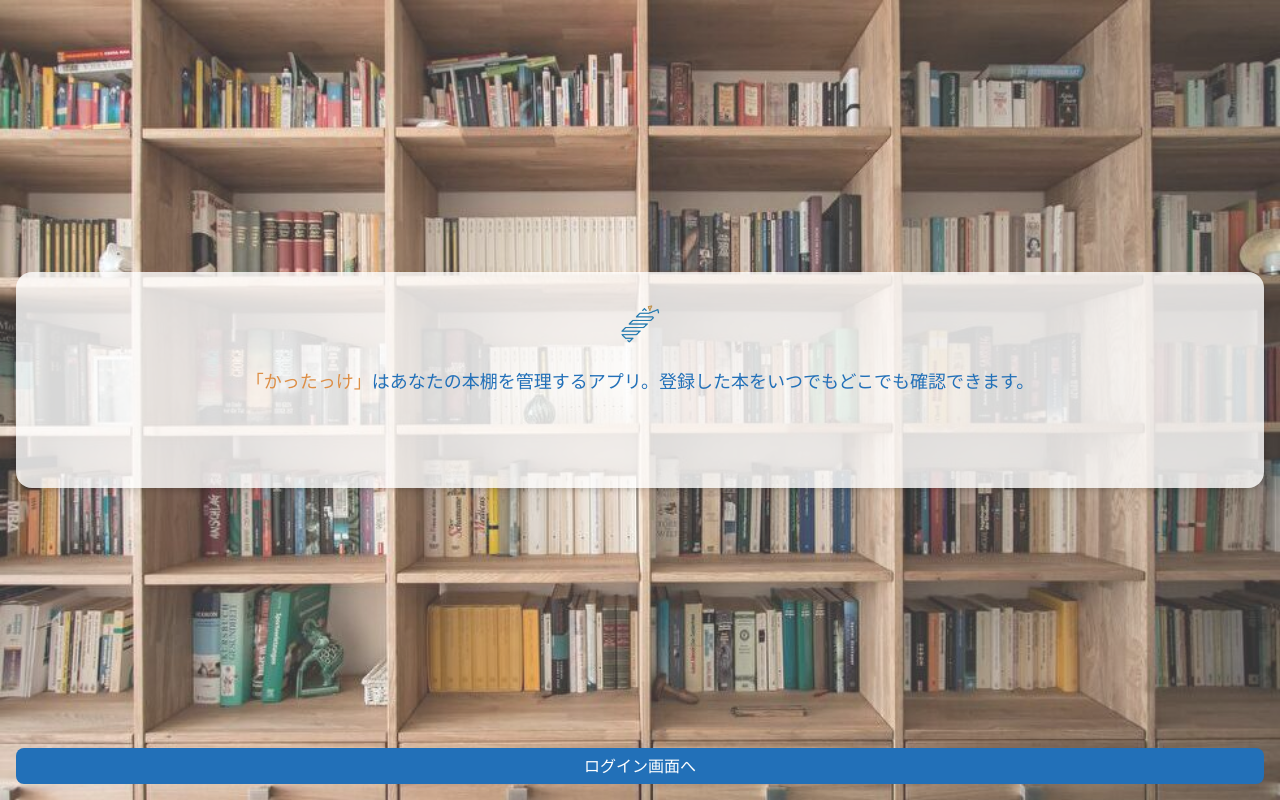
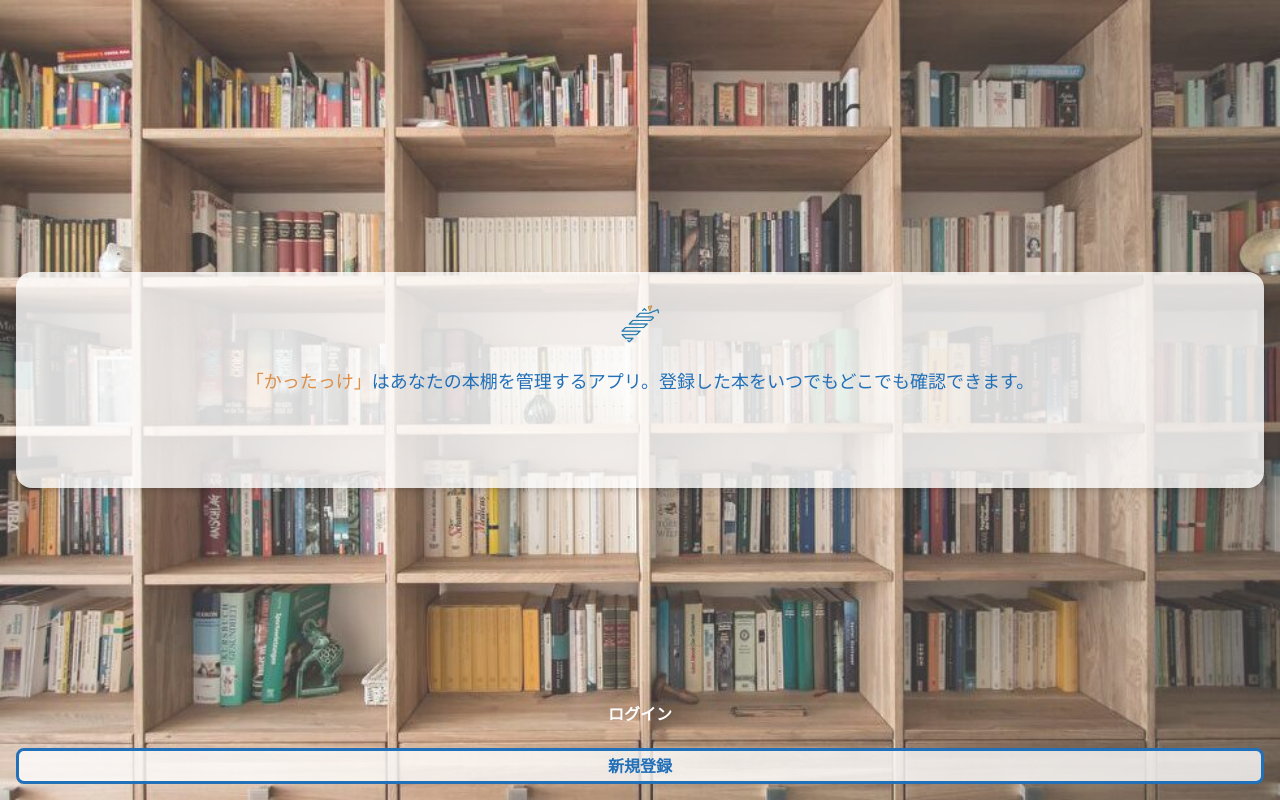
Before and after one commit to kattakke/frontend, a React (Vite) app: page / in a window 1280 px wide. Built offline with nearby package versions, Linux system fonts and the light colour scheme; no server answers; what @aspida/fetch would draw is missing.

Commit message:
feat: add outlined button to top

```diff
--- a/src/components/Button.tsx
+++ b/src/components/Button.tsx
@@ -1,16 +1,31 @@
 import { type ComponentPropsWithoutRef, type FC, type ReactNode } from 'react'
+
+type Color = 'main' | 'accent'
+type Variant = 'solid' | 'outline'
 
 type Props = {
   children?: ReactNode
-  color?: 'main' | 'accent'
+  color?: Color
+  variant?: Variant
   gradation?: boolean
   disabled?: boolean
   className?: string
 } & ComponentPropsWithoutRef<'button'>
 
+const constructColorStyle = (color: Color, variant: Variant): string[] => {
+  return [
+    { solid: `bg-${color}`, outline: `border-${color}` }[variant],
+    ...{
+      solid: ['text-white'],
+      outline: [`text-${color}`, 'bg-white/80', 'border-[3px]'],
+    }[variant],
+  ]
+}
+
 const Button: FC<Props> = ({
   children,
   color = 'main',
+  variant = 'solid',
   gradation = false,
   disabled = false,
   className,
@@ -33,15 +48,11 @@ const Button: FC<Props> = ({
       </button>
     )
   } else {
-    const colorStyle = {
-      main: 'bg-main',
-      accent: 'bg-accent',
-    }
     return (
       <button
         className={[
-          'text-white rounded-lg h-[36px] w-[140px]',
-          colorStyle[color],
+          'rounded-lg font-bold h-[36px] w-[140px]',
+          ...constructColorStyle(color, variant),
           className,
         ].join(' ')}
         disabled={disabled}
--- a/src/pages/Top.tsx
+++ b/src/pages/Top.tsx
@@ -23,7 +23,12 @@ const Top: FC = () => {
             </div>
           </div>
           <Link to={'/login'} className="mt-auto px-4">
-            <Button className="w-full">ログイン画面へ</Button>
+            <Button className="w-full">ログイン</Button>
+          </Link>
+          <Link to={'/signup'} className="mt-4 px-4">
+            <Button className="w-full" variant="outline">
+              新規登録
+            </Button>
           </Link>
         </div>
       </div>
```
